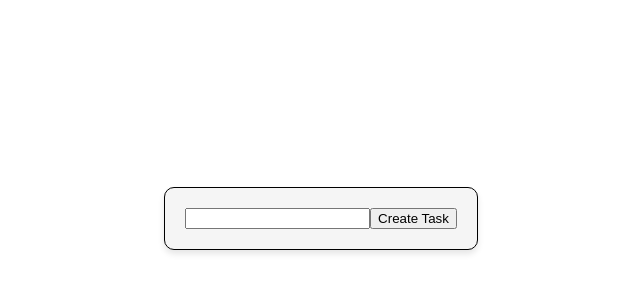
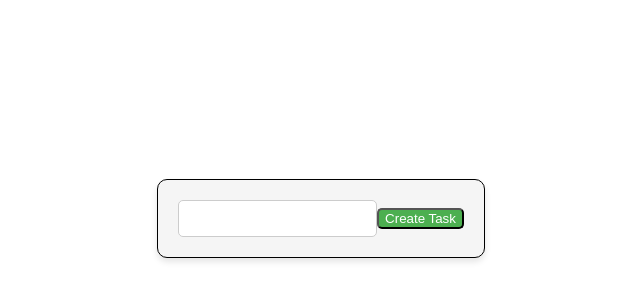
Before and after one commit to diasbrunopersonal/taskmaster, a plain HTML site: page index.html in a window 1280 px wide. Shown: the part 182-482 px from the top of the page, without its empty margins (319-959 px from the left). Drawn offline with Linux system fonts and the light colour scheme.

Commit message:
Inputs and Task List styles

```diff
--- a/assets/css/styles.css
+++ b/assets/css/styles.css
@@ -21,5 +21,29 @@ body {
     box-shadow: 0 4px 6px rgba(0, 0, 0, 0.1);
     padding: 20px;
 
-    max-width: 350px;
+    max-width: 70%;
 }
+
+input#input_task_name {
+    width: calc(100% - 60px);
+    padding: 10px;
+    border-radius: 5px;
+    border: 1px solid #ccc;
+}
+
+input#btn_task_create {
+    min-width: fit-content;
+    background-color: #4CAF50;
+    color: #fff;
+    border-radius: 5px;
+}
+
+input#btn_task_create:hover {
+    background-color: #45a049;
+}
+
+div.taskList {
+    list-style: none;
+    padding: 0;
+    margin-top: 20px;
+}
```
